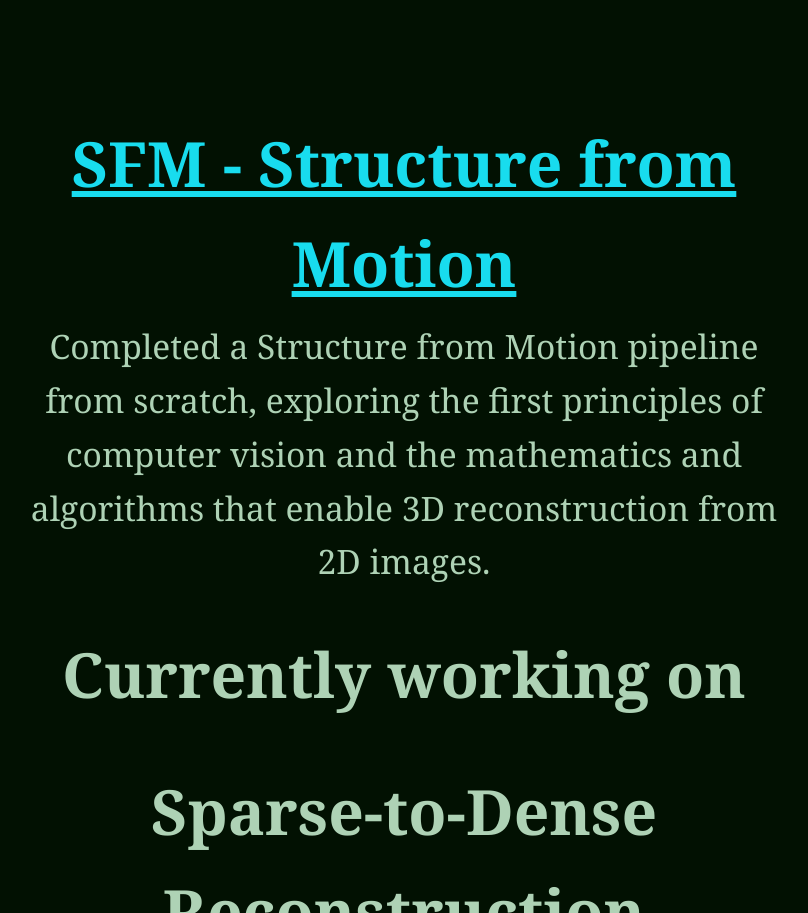
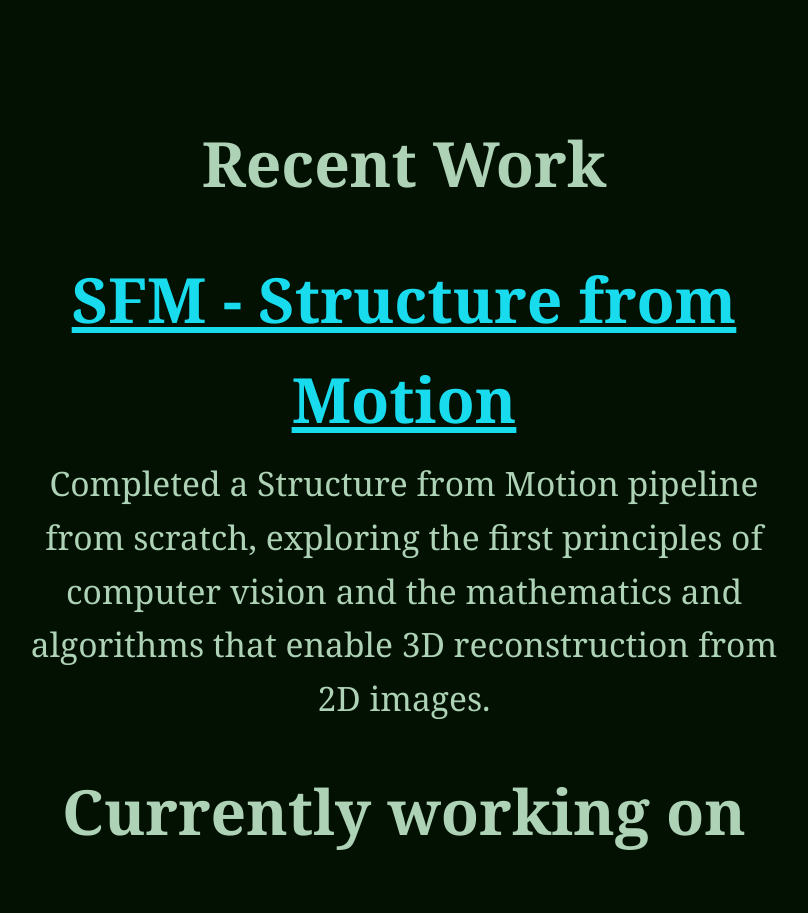
Before and after one commit to pre-tesh/Website, a plain HTML site: page files/index.html in a window 1280 px wide. Shown: the part 816-1729 px from the top of the page, without its empty margins (236-1044 px from the left). Drawn offline with Linux system fonts and the light colour scheme; a web font is replaced by a local one.

Commit message:
Group SFM under recent work

```diff
--- a/files/index.html
+++ b/files/index.html
@@ -21,6 +21,7 @@
 
   <hr>
 
+  <h2>Recent Work</h2>
   <h2><a href="https://github.com/pre-tesh/SFM">SFM - Structure from Motion</a></h2>
   <p>
 Completed a Structure from Motion pipeline from scratch, exploring the first
```
